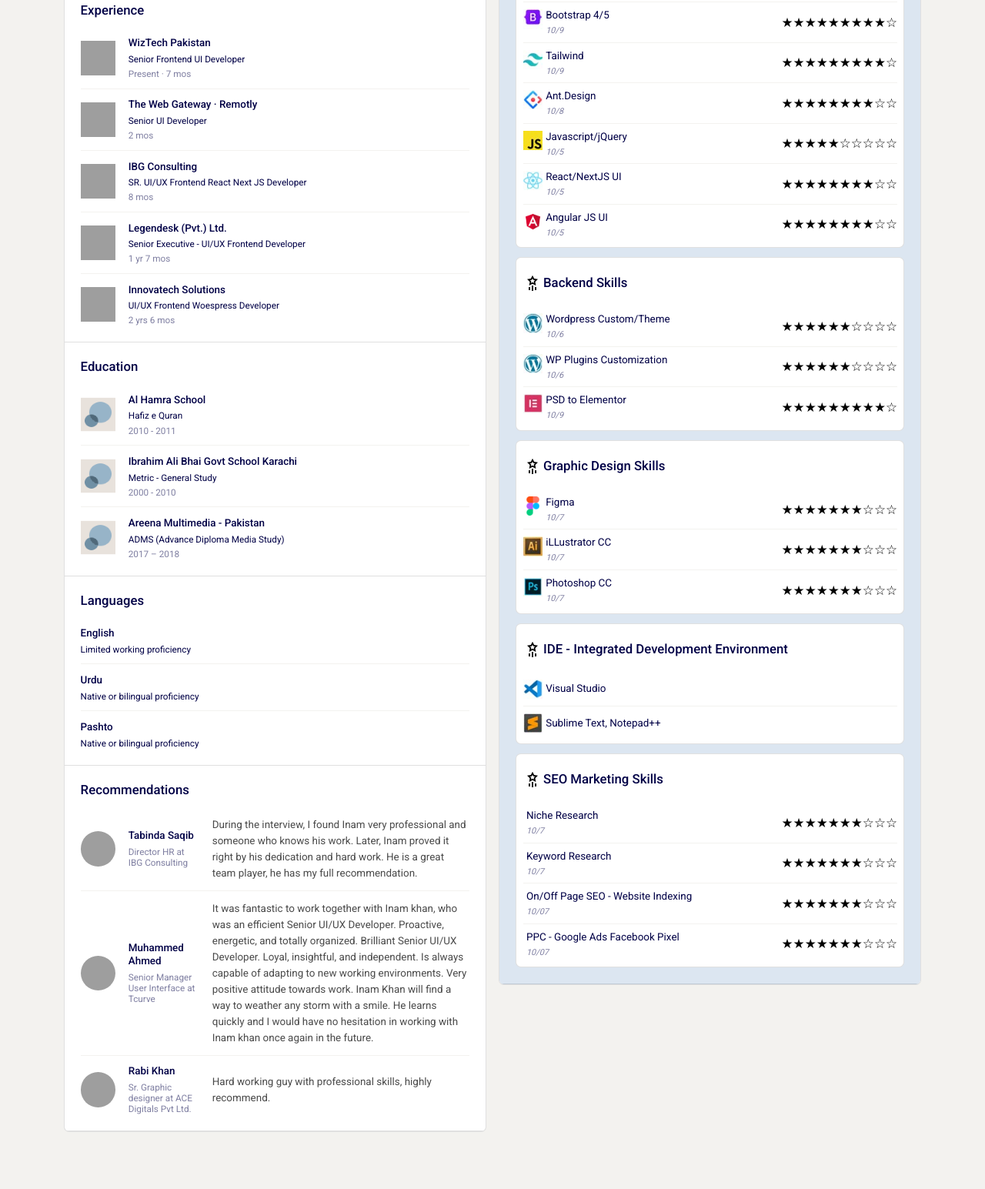
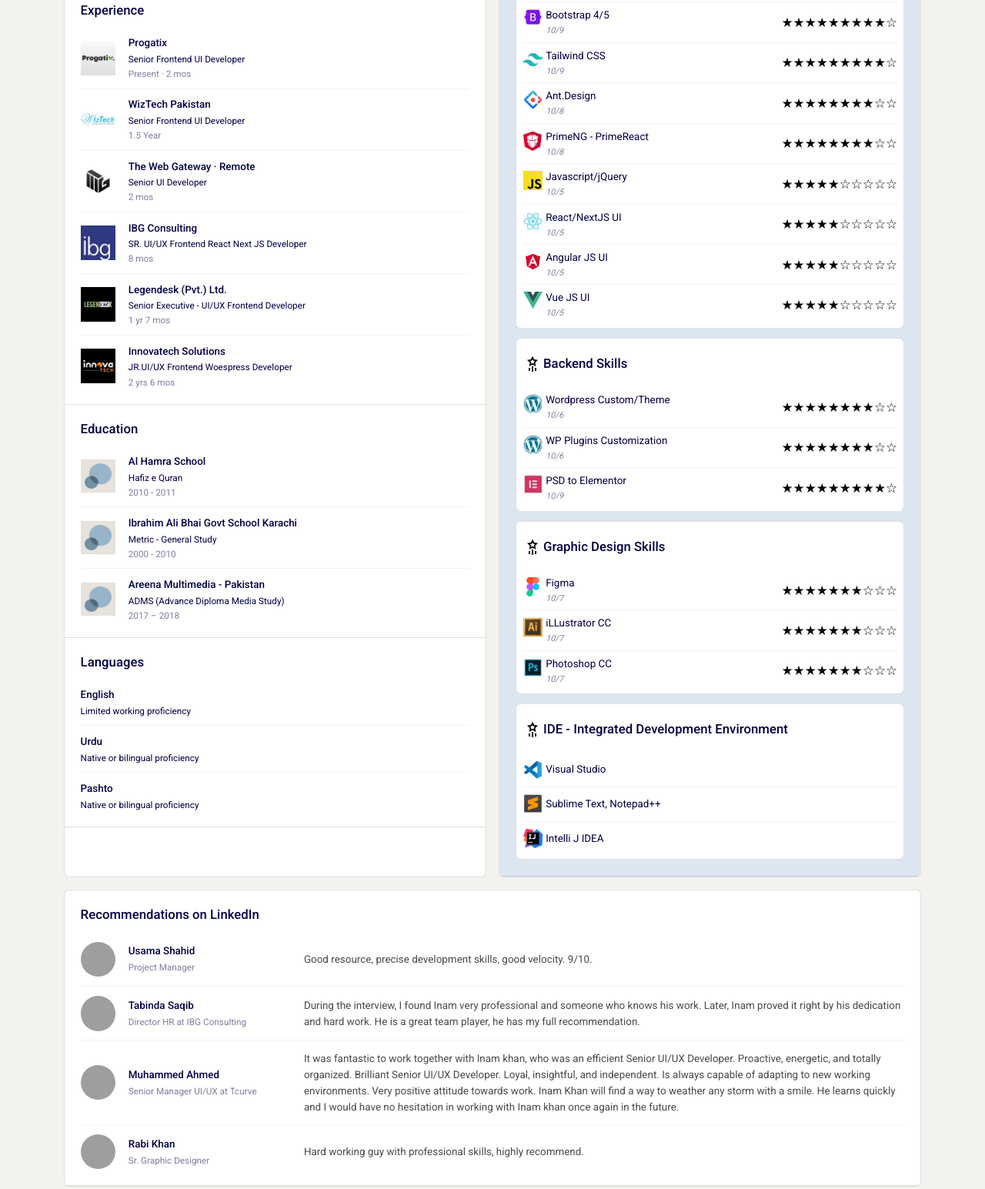
Before and after one commit to Mr-InamUrRahman/SR.UI-UX-Frontend-Developer-Resume, a plain HTML site: page index.html in a window 1280 px wide. Shown: the part 758-2303 px from the top of the page at 77% size. Drawn offline with Linux system fonts and the light colour scheme; grey boxes are pictures that could not be loaded.

Commit message:
CV updated 7/12/2023

```diff
--- a/assets/css/style.scss
+++ b/assets/css/style.scss
@@ -55,10 +55,11 @@
 }
 .grid-col-2{
     grid-area: right;
-    height: 88.9%;
+    height: fit-content;
 }
-.footer{
+.grid-col-3{
     grid-area: footer;
+    height: fit-content;
 }
 
 .cover-photo{
--- a/index.html
+++ b/index.html
@@ -20,7 +20,7 @@
                         <img src="assets/images/profile/1.jpg" alt="Inam Ur Rahman"/>
                     </div>
                     <div class="profile-details">
-                        <h1>Inam Khan<span>SR. UI/UX Frontend React Next JS Developer</span> <small>Karāchi, Sindh, Pakistan</small></h1>
+                        <h1>Inam Ur Rahman <span>UI Developer - Tailwind | React NextJs | Angular JS | Vue JS | WordPress</span> <small>Karāchi, Sindh, Pakistan</small></h1>
                         <ul>
                             <li><a href="tel:+92 312 2914552">Phone: +92 312 2914552</a></li>
                             <li><a href="mailto:mr.inamurrehman@gmail.com">Email: mr.inamurrehman@gmail.com</a></li>
@@ -31,7 +31,7 @@
             <div class="grid-col grid-col-1">
                 <div class="about-box">
                     <h2>About</h2>
-                    <p>I am a skilled Front-end Developer who is striving for progress. I always passionate about front-end technologies and making the User Experience better. I have full command on <b>HTML5</b>, <b>CSS3</b>, <b>BOOTSTRAP</b>, <b>React/Next JS</b>, and <b>WordPress</b> and can produce optimized, clean and browser-compatible designs. I have the ability to design and develop high quality codes and then test these codes to make sure they work correctly. I also have the experience and training needed to follow and match all specification and coding standards.</p>
+                    <p>I am a skilled Front-end Developer who is striving for progress. I always passionate about front-end technologies and making the User Interface & Experience better. I have full command on <b>HTML5</b>, <b>CSS3</b>, <b>BOOTSTRAP</b>, <b>React/Next JS</b>, and <b>WordPress</b> and can produce optimized, clean and browser-compatible designs. I have the ability to design and develop high quality codes and then test these codes to make sure they work correctly. I also have the experience and training needed to follow and match all specification and coding standards.</p>
                 </div>
 
 
@@ -40,26 +40,35 @@
                     <h2>Experience</h2>
                     <ul>
                         <li>
-                            <i><img src="https://media-exp1.licdn.com/dms/image/C4E0BAQFuPMVz9E4AjA/company-logo_100_100/0/1549975921293?e=1665014400&v=beta&t=gvVXL-dO4WfSVZAlTmuAHZ46ljcwyUYhTnC3PW-xZQA"/></i>
+                            <i><img src="assets/images/progatix.jpg"/></i>
+                            <h3>
+                                Progatix
+                                <span> Senior Frontend UI Developer</span>
+                                <small>Present  ·  2 mos</small>
+                            </h3>
+                        </li>
+
+                        <li>
+                            <i><img src="assets/images/wiztech.jpg"/></i>
                             <h3>
                                 WizTech Pakistan
                                 <span> Senior Frontend UI Developer</span>
-                                <small>Present  ·  7 mos</small>
+                                <small>1.5 Year</small>
                             </h3>
                         </li>
 
 
                         <li>
-                            <i><img src="https://media-exp1.licdn.com/dms/image/C4D0BAQEupYXb6xtMRw/company-logo_100_100/0/1616535629992?e=1665014400&v=beta&t=lwjM1g7U7SahC_y5pnEZCK5GiYV_s6JcjsElYh-WqCw"/></i>
+                            <i><img src="assets/images/thewebgateway.jpg"/></i>
                             <h3>
-                                The Web Gateway · Remotly
+                                The Web Gateway · Remote
                                 <span>Senior UI Developer</span>
                                 <small>2 mos</small>
                             </h3>
                         </li>
 
                         <li>
-                            <i><img src="https://media-exp1.licdn.com/dms/image/C4E0BAQEqQN7m7C2CQw/company-logo_100_100/0/1648807408381?e=1665014400&v=beta&t=tnXK6SNcHLCSg1z_astIniN6Oau3vgNZ-lWybTAXtQU"/></i>
+                            <i><img src="assets/images/ibg.jpg"/></i>
                             <h3>
                                 IBG Consulting
                                 <span>SR. UI/UX Frontend React Next JS Developer</span>
@@ -68,7 +77,7 @@
                         </li>
 
                         <li>
-                            <i><img src="https://media-exp1.licdn.com/dms/image/C4D0BAQHLPngH8a74-Q/company-logo_100_100/0/1615749406101?e=1665014400&v=beta&t=RdeYquP0RhKUFRpLg7JV6ySnZWANOj_deB8iW6HBubQ"/></i>
+                            <i><img src="assets/images/ld.jpg"/></i>
                             <h3>
                                 Legendesk (Pvt.) Ltd.
                                 <span>Senior Executive - UI/UX Frontend Developer</span>
@@ -77,10 +86,10 @@
                         </li>
 
                         <li>
-                            <i><img src="https://media-exp1.licdn.com/dms/image/C560BAQFcl6cCId4weQ/company-logo_100_100/0/1579088677811?e=1665014400&v=beta&t=-uMgwRpj1WP_adRHnWl2Z-Dsrb9Md4jwCREj_K5nCDM"/></i>
+                            <i><img src="assets/images/innovatech.jpg"/></i>
                             <h3>
                                 Innovatech Solutions
-                                <span>UI/UX Frontend Woespress Developer</span>
+                                <span>JR.UI/UX Frontend Woespress Developer</span>
                                 <small>2 yrs 6 mos</small>
                             </h3>
                         </li>
@@ -145,46 +154,7 @@
                     </ul>
                 </div>
 
-                <div class="recomandation-box education-box">
-                    <h2>Recommendations</h2>
-                    <ul>
 
-                        <li>
-                            <i><img src="https://media-exp1.licdn.com/dms/image/C4D03AQH5VUAs_NBM_g/profile-displayphoto-shrink_100_100/0/1628788813806?e=1662595200&v=beta&t=sYZyJcuVs5XeclRWJrgHIXocLjWgEs0skDTGczazsMU"/></i>
-                            <h3>
-                                Tabinda Saqib
-                                <small>Director HR at IBG Consulting</small>
-                            </h3>
-                            <div class="recomandation">
-                                <p>During the interview, I found Inam very professional and someone who knows his work. Later, Inam proved it right by his dedication and hard work. He is a great team player, he has my full recommendation.</p>
-                            </div>
-                        </li>
-
-                        <li>
-                            <i><img src="https://media-exp1.licdn.com/dms/image/C5103AQEECT5k8PEmFg/profile-displayphoto-shrink_100_100/0/1580221953974?e=1662595200&v=beta&t=WkTH5UU1ZSgpOmXk58SpHmhJ8a2KeufIWLNbYBai2N4"/></i>
-                            <h3>
-                                Muhammed Ahmed
-                                <small>Senior Manager User Interface at Tcurve</small>
-                            </h3>
-                            <div class="recomandation">
-                                <p>It was fantastic to work together with Inam khan, who was an efficient Senior UI/UX Developer. Proactive, energetic, and totally organized. Brilliant Senior UI/UX Developer. Loyal, insightful, and independent. Is always capable of adapting to new working environments. Very positive attitude towards work. Inam Khan will find a way to weather any storm with a smile. He learns quickly and I would have no hesitation in working with Inam khan once again in the future.</p>
-                            </div>
-                        </li>
-
-
-                        <li>
-                            <i><img src="https://media-exp1.licdn.com/dms/image/C5103AQHR8J9lboVVbg/profile-displayphoto-shrink_100_100/0/1542641763323?e=1662595200&v=beta&t=RD9TcchenTKbV6_5LUPNEZBQBR-NH3yKGTJ1qc-eN9U"/></i>
-                            <h3>
-                                Rabi Khan
-                                <small>Sr. Graphic designer at ACE Digitals Pvt Ltd.</small>
-                            </h3>
-                            <div class="recomandation">
-                                <p>Hard working guy with professional skills, highly recommend.</p>
-                            </div>
-                        </li>
-
-                    </ul>
-                </div>
 
             </div>
             <div class="grid-col grid-col-2">
@@ -220,7 +190,7 @@
                             <li>
                                 <h5>
                                     <i><img src="assets/images/skills/4.jpg"/></i>
-                                    <p>Tailwind <small>10/9</small></p>
+                                    <p>Tailwind CSS <small>10/9</small></p>
                                 </h5>
                                 <span>★★★★★★★★★☆</span>
                             </li>
@@ -229,6 +199,14 @@
                                 <h5>
                                     <i><img src="assets/images/skills/5.jpg"/></i>
                                     <p>Ant.Design <small>10/8</small></p>
+                                </h5>
+                                <span>★★★★★★★★☆☆</span>
+                            </li>
+
+                            <li>
+                                <h5>
+                                    <i><img src="assets/images/primeng.png"/></i>
+                                    <p>PrimeNG - PrimeReact <small>10/8</small></p>
                                 </h5>
                                 <span>★★★★★★★★☆☆</span>
                             </li>
@@ -245,7 +223,7 @@
                                     <i><img src="assets/images/skills/7.jpg"/></i>
                                     <p>React/NextJS UI<small>10/5</small></p>
                                 </h5>
-                                <span>★★★★★★★★☆☆</span>
+                                <span>★★★★★☆☆☆☆☆</span>
                             </li>
 
                             <li>
@@ -253,7 +231,14 @@
                                     <i><img src="assets/images/skills/angular.png" width="25"/></i>
                                     <p>Angular JS UI<small>10/5</small></p>
                                 </h5>
-                                <span>★★★★★★★★☆☆</span>
+                                <span>★★★★★☆☆☆☆☆</span>
+                            </li>
+                            <li>
+                                <h5>
+                                    <i><img src="assets/images/vue.png" width="25"/></i>
+                                    <p>Vue JS UI<small>10/5</small></p>
+                                </h5>
+                                <span>★★★★★☆☆☆☆☆</span>
                             </li>
                         </ul>
                     </div>
@@ -268,14 +253,14 @@
                                     <i><img src="assets/images/skills/8.jpg"/></i>
                                     <p>Wordpress Custom/Theme <small>10/6</small></p>
                                 </h5>
-                                <span>★★★★★★☆☆☆☆</span>
+                                <span>★★★★★★★★☆☆</span>
                             </li>
                             <li>
                                 <h5>
                                     <i><img src="assets/images/skills/8.jpg"/></i>
                                     <p>WP Plugins Customization <small>10/6</small></p>
                                 </h5>
-                                <span>★★★★★★☆☆☆☆</span>
+                                <span>★★★★★★★★☆☆</span>
                             </li>
                             <li>
                                 <h5>
@@ -333,9 +318,15 @@
                                     <p>Sublime Text, Notepad++ </p>
                                 </h5>
                             </li>
+                            <li>
+                                <h5>
+                                    <i><img src="assets/images/IntelliJIDEA.jpg"/></i>
+                                    <p>Intelli J IDEA </p>
+                                </h5>
+                            </li>
                         </ul>
                     </div>
-
+<!--
                     <div class="space"><br/><br/></div>
 
                     <div class="grid-col">
@@ -367,8 +358,62 @@
                             </li>
 
                         </ul>
-                    </div>
+                    </div> -->
 
+                </div>
+            </div>
+
+            <div class="grid-col grid-col-3">
+                <div class="recomandation-box education-box">
+                    <h2>Recommendations on LinkedIn</h2>
+                    <ul>
+
+                        <li>
+                            <i><img src="https://media.licdn.com/dms/image/C5603AQEsKWVr1XkJHQ/profile-displayphoto-shrink_100_100/0/1635341335101?e=1694649600&v=beta&t=IImYEPaEmZCOdEGBXS4bprSX1FDnYhWHki3fVCpxPGI"/></i>
+                            <h3>
+                                Usama Shahid
+                                <small>Project Manager </small>
+                            </h3>
+                            <div class="recomandation">
+                                <p>Good resource, precise development skills, good velocity. 9/10.</p>
+                            </div>
+                        </li>
+
+                        <li>
+                            <i><img src="https://media.licdn.com/dms/image/D4D03AQEYa90GiR-Mzg/profile-displayphoto-shrink_100_100/0/1676544746157?e=1694649600&v=beta&t=rrni7ivcehwVoeLvJdwhegTp-b3rRV7gQcIdszsxHUE"/></i>
+                            <h3>
+                                Tabinda Saqib
+                                <small>Director HR at IBG Consulting</small>
+                            </h3>
+                            <div class="recomandation">
+                                <p>During the interview, I found Inam very professional and someone who knows his work. Later, Inam proved it right by his dedication and hard work. He is a great team player, he has my full recommendation.</p>
+                            </div>
+                        </li>
+
+                        <li>
+                            <i><img src="https://media.licdn.com/dms/image/C5103AQEECT5k8PEmFg/profile-displayphoto-shrink_100_100/0/1580221953974?e=1694649600&v=beta&t=Ie05NSiIm5xqjb2XVLdSqQ1QKUI_esZw9Kl7gwFthmY"/></i>
+                            <h3>
+                                Muhammed Ahmed
+                                <small>Senior Manager UI/UX at Tcurve</small>
+                            </h3>
+                            <div class="recomandation">
+                                <p>It was fantastic to work together with Inam khan, who was an efficient Senior UI/UX Developer. Proactive, energetic, and totally organized. Brilliant Senior UI/UX Developer. Loyal, insightful, and independent. Is always capable of adapting to new working environments. Very positive attitude towards work. Inam Khan will find a way to weather any storm with a smile. He learns quickly and I would have no hesitation in working with Inam khan once again in the future.</p>
+                            </div>
+                        </li>
+
+
+                        <li>
+                            <i><img src="https://media.licdn.com/dms/image/C5103AQHR8J9lboVVbg/profile-displayphoto-shrink_100_100/0/1542641763323?e=1694649600&v=beta&t=iO9mUCNdnGZlPEaZQ5n04kRH_C9_gZS7DE-PeZl1m5Y"/></i>
+                            <h3>
+                                Rabi Khan
+                                <small>Sr. Graphic Designer</small>
+                            </h3>
+                            <div class="recomandation">
+                                <p>Hard working guy with professional skills, highly recommend.</p>
+                            </div>
+                        </li>
+
+                    </ul>
                 </div>
             </div>
         </div>
```
Also changed, not shown: assets/css/style.css, assets/images/IntelliJIDEA.jpg (added), assets/images/ibg.jpg (added), assets/images/innovatech.jpg (added), assets/images/ld.jpg (added), assets/images/primeng.PNG (added), assets/images/progatix.jpg (added), assets/images/thewebgateway.jpg (added), assets/images/vue.png (added), assets/images/wiztech.jpg (added), 1 other file.
